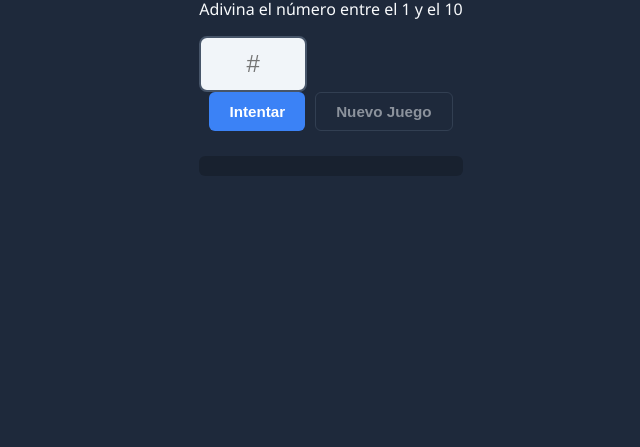
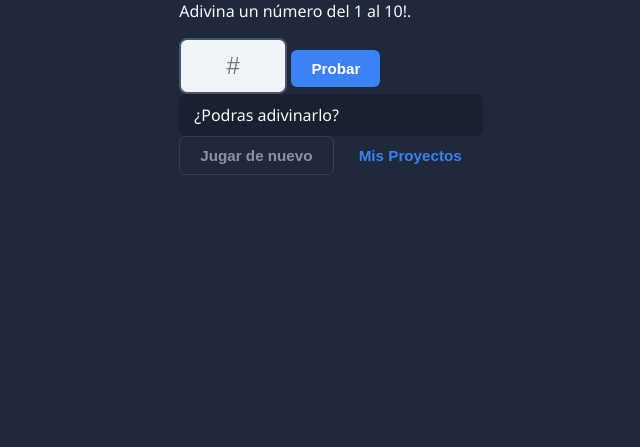
Before and after one commit to jossie0280/Numero-Magico, a plain HTML site: page index.html in a window 1280 px wide. Shown: the part 353-800 px from the top of the page, without its empty margins (309-949 px from the left). Drawn offline with Linux system fonts and the light colour scheme.

Commit message:
Update index.html

```diff
--- a/index.html
+++ b/index.html
@@ -3,22 +3,34 @@
 <head>
     <meta charset="UTF-8">
     <meta name="viewport" content="width=device-width, initial-scale=1.0">
-    <title>Número Mágico</title>
+    <title>Adivina el Número</title>
     <link rel="stylesheet" href="style.css">
 </head>
 <body>
-    <div class="contenedor-juego">
-        <h1>Número Secreto</h1>
-        <p>Adivina el número entre el 1 y el 10</p>
-        <input type="number" id="entradaUsuario" placeholder="#">
 
-        <div class="botones">
-            <button id="botonIntentar">Intentar</button>
-            <button id="botonReiniciar" disabled>Nuevo Juego</button>
+    <div class="tarjeta-juego">
+        <div class="encabezado">
+            <h1>Número Secreto</h1>
+            <p>Adivina un número del 1 al 10!.</p>
         </div>
 
-        <p id="mensaje"></p>
+        <div class="area-juego">
+            <div class="grupo-input">
+                <input type="number" id="entradaUsuario" placeholder="#" min="1" max="10">
+                <button id="botonIntentar">Probar</button>
+            </div>
+
+            <p id="mensaje">¿Podras adivinarlo?</p>
+        </div>
+
+        <div class="pie-pagina">
+            <button id="botonReiniciar" disabled>Jugar de nuevo</button>
+            <button id="botonProyectos" onclick="window.location.href='https://jossie0280.github.io/Portafolio/proyectos.html'">
+                Mis Proyectos
+            </button>
+        </div>
     </div>
+
     <script src="script.js"></script>
 </body>
 </html>
```
